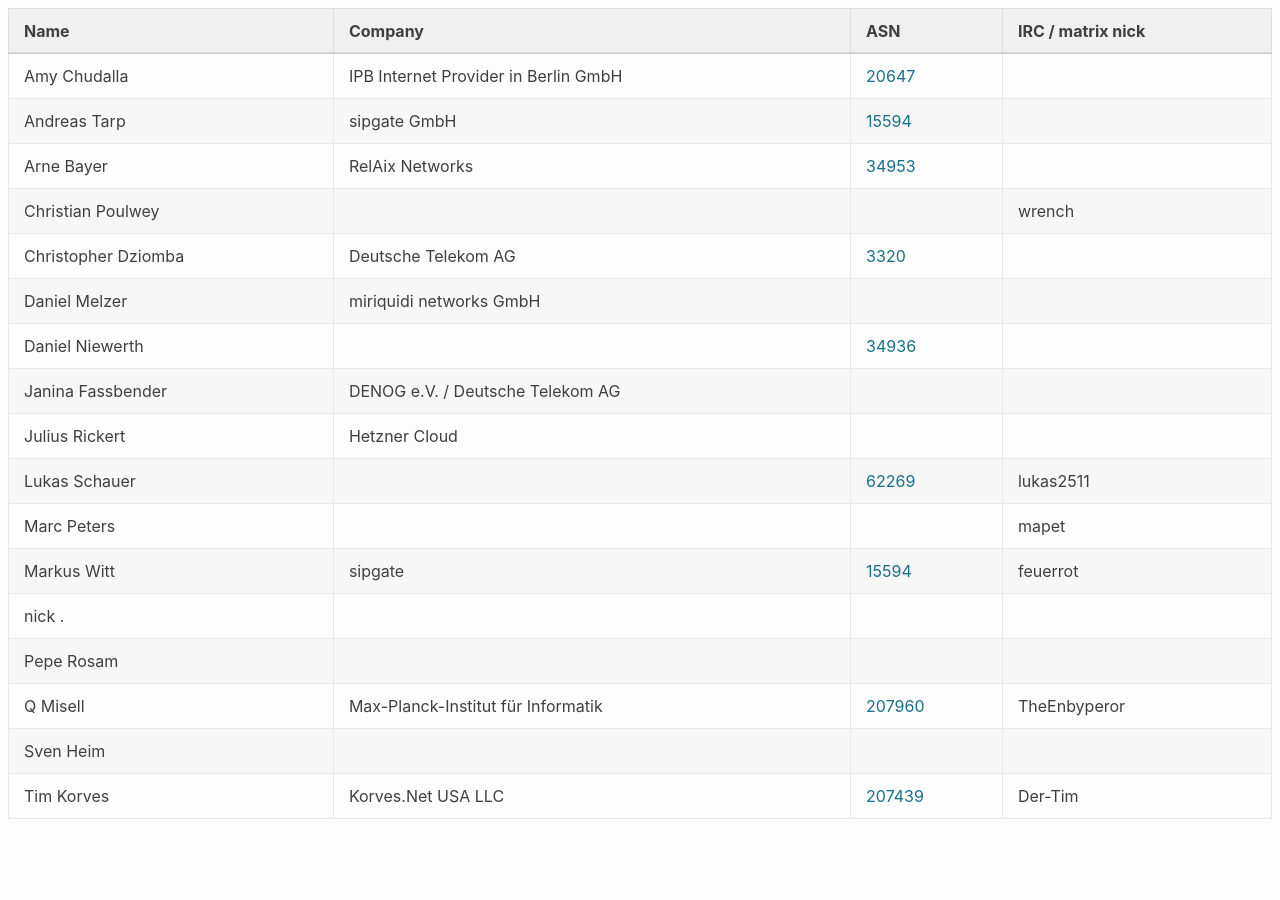
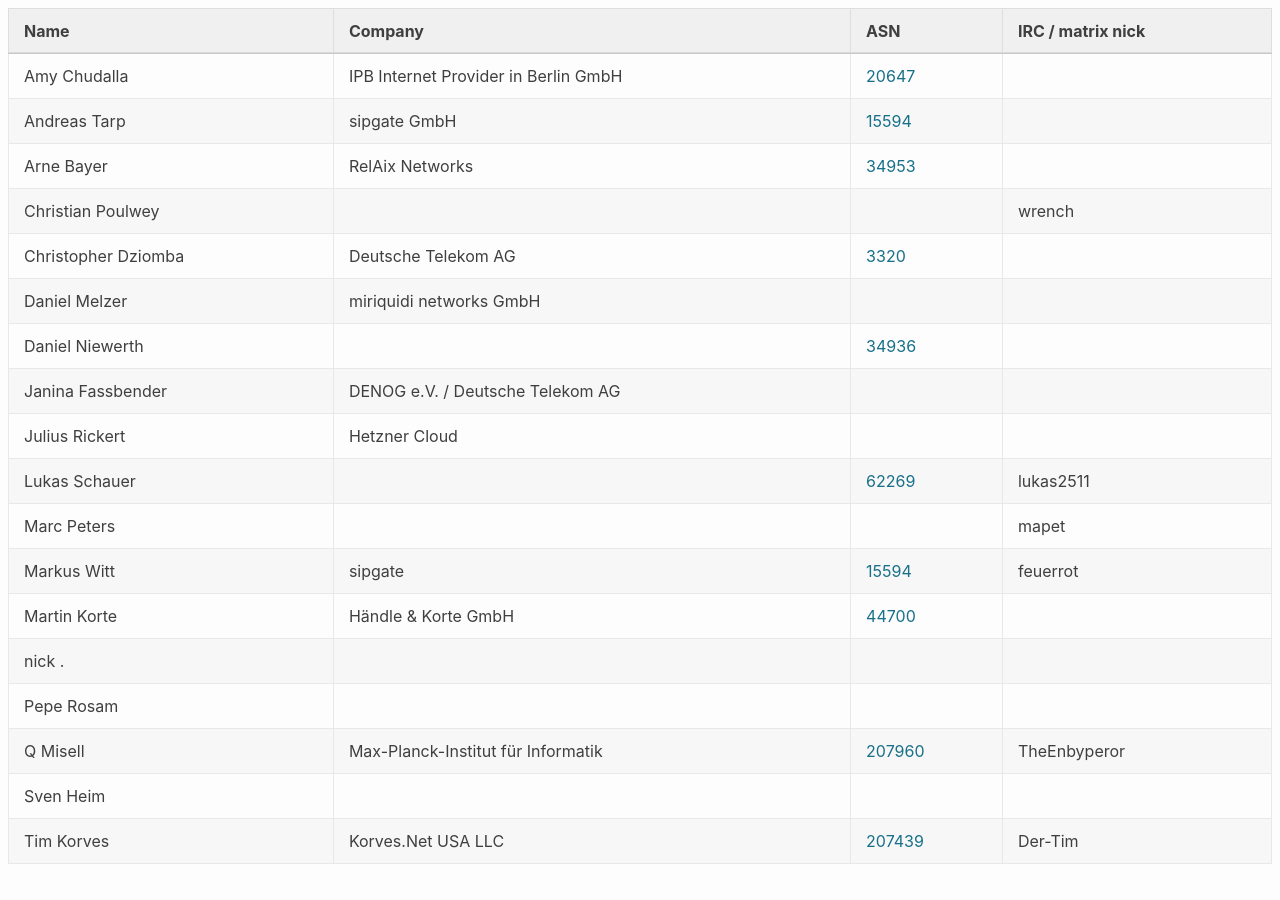
Before and after one commit to denog/pretix-attendeelist, a Jekyll site: the page built from denogmeetup25-05/index.markdown, in a window 1280 px wide. Built offline with Jekyll 4.4.1, drawn with Linux system fonts in a browser that asks for light colours.

Commit message:
Latest data: Mon May 12 12:39:10 UTC 2025

```diff
--- a/_data/attendees_denogmeetup25-05.json
+++ b/_data/attendees_denogmeetup25-05.json
@@ -72,6 +72,12 @@
     "asn": "15594"
   },
   {
+    "name": "Martin Korte",
+    "company": "Händle & Korte GmbH",
+    "irc": null,
+    "asn": "44700"
+  },
+  {
     "name": "nick .",
     "company": null,
     "irc": null,
```
